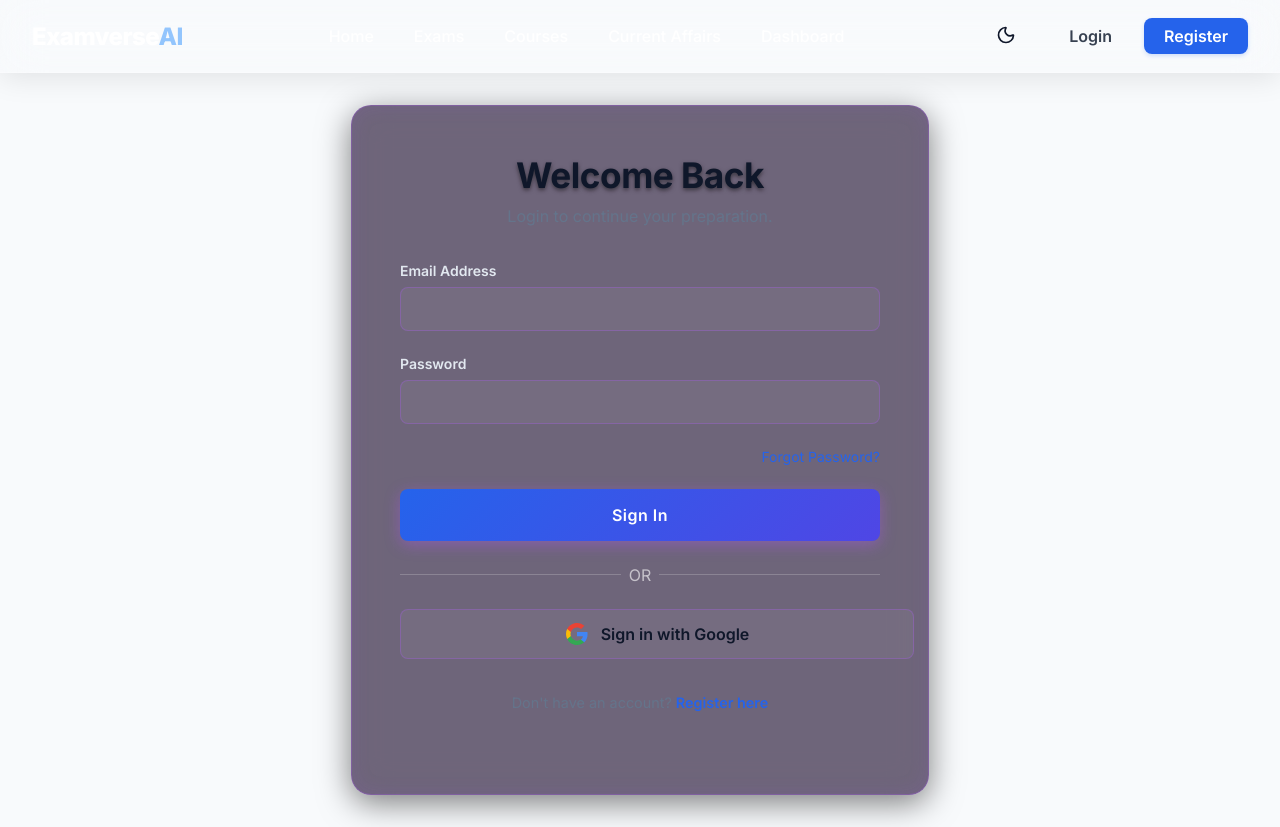
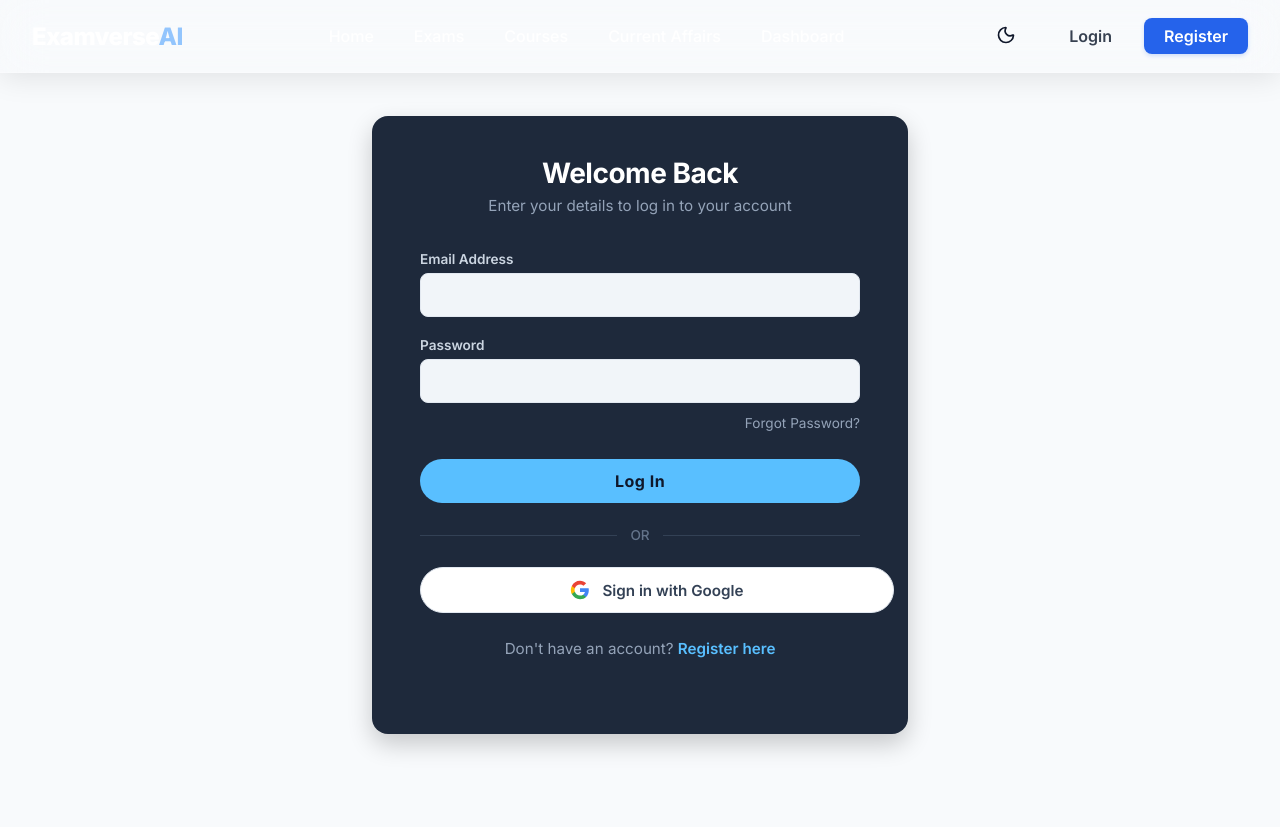
Before and after one commit to ananthamanvitha9-oss/ExamverseAi, a React (Vite) app in the folder Frontend/examverse-ai/: page /login in a window 1280 px wide. After the commit the page ends 800 px from the top, so only its background shows below. Built offline with nearby package versions, Linux system fonts and the light colour scheme.

Commit message:
Update Auth UI to match mockup

```diff
--- a/Frontend/examverse-ai/src/pages/Auth.module.css
+++ b/Frontend/examverse-ai/src/pages/Auth.module.css
@@ -9,133 +9,114 @@
 }
 
 .authCard {
-    background: rgba(19, 3, 36, 0.6);
-    backdrop-filter: blur(20px);
-    -webkit-backdrop-filter: blur(20px);
-    border: 1px solid rgba(168, 85, 247, 0.3);
-    box-shadow: 0 8px 32px 0 rgba(0, 0, 0, 0.5), inset 0 0 20px rgba(168, 85, 247, 0.1);
-    padding: 3rem;
-    border-radius: 20px;
+    background: #1e293b;
+    padding: 2.5rem 3rem;
+    border-radius: 16px;
     width: 100%;
-    max-width: 480px;
-    color: white;
+    max-width: 440px;
+    box-shadow: 0 10px 25px rgba(0, 0, 0, 0.2);
 }
 
 .authCard h2 {
-    margin: 0 0 0.5rem 0;
-    font-size: 2.2rem;
-    color: var(--text-primary);
+    margin: 0 0 0.25rem 0;
+    font-size: 1.75rem;
+    color: #ffffff;
     text-align: center;
-    font-family: var(--font-display);
-    text-shadow: 0 2px 4px rgba(0,0,0,0.5);
+    font-weight: 700;
 }
 
 .authCard p {
     text-align: center;
-    color: var(--text-secondary);
+    color: #94a3b8;
     margin-bottom: 2rem;
+    font-size: 0.95rem;
 }
 
 .form {
     display: flex;
     flex-direction: column;
-    gap: 1.5rem;
+    gap: 1.25rem;
 }
 
 .formGroup {
     display: flex;
     flex-direction: column;
-    gap: 0.5rem;
+    gap: 0.4rem;
 }
 
 .formGroup label {
-    font-size: 0.875rem;
+    font-size: 0.85rem;
     font-weight: 600;
-    color: #e2e8f0;
+    color: #cbd5e1;
 }
 
 .formGroup input {
     padding: 0.75rem 1rem;
-    background: rgba(255, 255, 255, 0.05);
-    border: 1px solid rgba(168, 85, 247, 0.3);
+    background: #f1f5f9;
+    border: 1px solid #e2e8f0;
     border-radius: 8px;
-    color: white;
+    color: #0f172a;
     font-size: 1rem;
     outline: none;
-    transition: all 0.3s;
+    transition: all 0.2s;
 }
 
 .formGroup input:focus {
-    border-color: #ec4899;
-    box-shadow: 0 0 10px rgba(236, 72, 153, 0.3);
-    background: rgba(255, 255, 255, 0.08);
+    border-color: #38bdf8;
+    box-shadow: 0 0 0 3px rgba(56, 189, 248, 0.3);
 }
 
 .forgotPassword {
     text-align: right;
-    font-size: 0.875rem;
+    font-size: 0.85rem;
+    margin-top: -0.5rem;
 }
 
 .forgotPassword a {
-    color: var(--accent-primary);
+    color: #94a3b8;
     text-decoration: none;
-    transition: color 0.3s;
+    transition: color 0.2s;
 }
+
 .forgotPassword a:hover {
-    color: var(--accent-secondary);
-    text-shadow: 0 0 5px rgba(236, 72, 153, 0.5);
+    color: #38bdf8;
 }
 
 .submitBtn {
     width: 100%;
-    padding: 1rem !important;
-    background: var(--accent-gradient) !important;
+    padding: 0.75rem !important;
+    background: #59bfff !important;
+    color: #0f172a !important;
     border: none !important;
-    box-shadow: 0 4px 15px rgba(168, 85, 247, 0.4) !important;
-    transition: all 0.3s !important;
-    font-family: var(--font-display) !important;
+    border-radius: 24px !important;
+    font-weight: 700 !important;
+    font-size: 1rem !important;
+    box-shadow: none !important;
+    transition: all 0.2s !important;
+    margin-top: 0.5rem;
 }
+
 .submitBtn:hover {
-    box-shadow: 0 6px 20px rgba(236, 72, 153, 0.6) !important;
-    transform: translateY(-2px) !important;
+    background: #38bdf8 !important;
+    transform: translateY(-1px) !important;
 }
 
 .authFooter {
-    margin-top: 2rem !important;
+    margin-top: 1.5rem !important;
     font-size: 0.9rem;
-    color: var(--text-secondary);
+    color: #94a3b8;
     text-align: center;
 }
 
 .authFooter a {
-    color: var(--accent-primary);
+    color: #59bfff;
     font-weight: 600;
     text-decoration: none;
-    transition: color 0.3s;
-}
-.authFooter a:hover {
-    color: var(--accent-secondary);
-    text-shadow: 0 0 5px rgba(236, 72, 153, 0.5);
+    transition: color 0.2s;
 }
 
-.errorAlert {
-    background-color: rgba(244, 63, 94, 0.1);
-    color: #fca5a5;
-    padding: 1rem;
-    border-radius: 8px;
-    margin-bottom: 1.5rem;
-    font-size: 0.875rem;
-    border: 1px solid rgba(244, 63, 94, 0.3);
-}
-
-.successAlert {
-    background-color: rgba(52, 211, 153, 0.1);
-    color: #86efac;
-    padding: 1rem;
-    border-radius: 8px;
-    margin-bottom: 1.5rem;
-    font-size: 0.875rem;
-    border: 1px solid rgba(52, 211, 153, 0.3);
+.authFooter a:hover {
+    color: #38bdf8;
 }
 
 .divider {
@@ -143,22 +124,24 @@
     align-items: center;
     text-align: center;
     margin: 1.5rem 0;
-    color: rgba(255, 255, 255, 0.6);
+    color: #64748b;
+    font-size: 0.85rem;
+    font-weight: 500;
 }
 
 .divider::before,
 .divider::after {
     content: '';
     flex: 1;
-    border-bottom: 1px solid rgba(255, 255, 255, 0.2);
+    border-bottom: 1px solid #334155;
 }
 
 .divider:not(:empty)::before {
-    margin-right: .5em;
+    margin-right: 1em;
 }
 
 .divider:not(:empty)::after {
-    margin-left: .5em;
+    margin-left: 1em;
 }
 
 .googleBtn {
@@ -166,45 +149,37 @@
     align-items: center;
     justify-content: center;
     gap: 12px;
-    background-color: rgba(255, 255, 255, 0.05);
-    color: var(--text-primary);
-    border: 1px solid rgba(168, 85, 247, 0.3);
-    border-radius: 8px;
+    background-color: white;
+    color: #334155;
+    border: 1px solid #e2e8f0;
+    border-radius: 24px;
     padding: 0.75rem 1rem;
-    font-size: 1rem;
+    font-size: 0.95rem;
     font-weight: 600;
-    font-family: var(--font-display);
     text-decoration: none;
-    transition: all 0.3s;
+    transition: all 0.2s;
     width: 100%;
 }
 
 .googleBtn svg {
-    width: 24px;
-    height: 24px;
+    width: 20px;
+    height: 20px;
 }
 
 .googleBtn:hover {
-    background-color: rgba(168, 85, 247, 0.1);
-    border-color: var(--accent-primary);
-    box-shadow: 0 0 10px rgba(168, 85, 247, 0.3);
-    color: white;
+    background-color: #f8fafc;
+    border-color: #cbd5e1;
 }
 
-.loader {
-    border: 4px solid rgba(236, 72, 153, 0.2);
-    border-left-color: #ec4899;
-    border-radius: 50%;
-    width: 40px;
-    height: 40px;
-    animation: spin 1s linear infinite;
-    margin: 2rem auto;
-    box-shadow: 0 0 15px rgba(236, 72, 153, 0.4);
-}
-
-@keyframes spin {
-    0% { transform: rotate(0deg); }
-    100% { transform: rotate(360deg); }
+.errorAlert {
+    background-color: rgba(239, 68, 68, 0.1);
+    color: #fca5a5;
+    padding: 1rem;
+    border-radius: 8px;
+    margin-bottom: 1.5rem;
+    font-size: 0.875rem;
+    border: 1px solid rgba(239, 68, 68, 0.2);
+    text-align: center;
 }
 
 @media screen and (max-width: 480px) {
@@ -215,8 +190,4 @@
     .authCard {
         padding: 2rem 1.5rem;
     }
-
-    .authCard h2 {
-        font-size: 1.8rem;
-    }
 }
--- a/Frontend/examverse-ai/src/pages/Login.jsx
+++ b/Frontend/examverse-ai/src/pages/Login.jsx
@@ -30,7 +30,7 @@ const Login = () => {
         <div className={styles.authContainer}>
             <div className={styles.authCard}>
                 <h2>Welcome Back</h2>
-                <p>Login to continue your preparation.</p>
+                <p>Enter your details to log in to your account</p>
 
                 {error && <div className={styles.errorAlert}>{error}</div>}
 
@@ -48,7 +48,7 @@ const Login = () => {
                         <Link to="/forgot-password">Forgot Password?</Link>
                     </div>
 
-                    <Button type="submit" variant="primary" className={styles.submitBtn}>Sign In</Button>
+                    <Button type="submit" variant="primary" className={styles.submitBtn}>Log In</Button>
                 </form>
 
                 <div className={styles.divider}>
```
